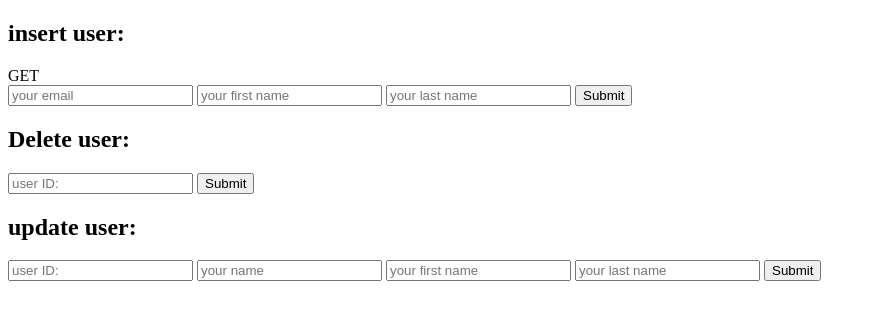
After one commit to haranba/barak.haran, a Flask app: page /INSERT in a window 1280 px wide. The commit adds this page. Shown: the top 320 px of the page, without its empty margins (0-876 px from the left). Run offline with Flask 2, Linux system fonts and the light colour scheme.

Commit message:
assingment10

```diff
--- a/flaskProject/app.py
+++ b/flaskProject/app.py
@@ -1,4 +1,5 @@
-from flask import Flask, render_template, request, session
+from flask import Flask, render_template, request, session, Blueprint, flash, redirect
+import mysql.connector
 
 app = Flask(__name__)
 app.secret_key = '123'
@@ -77,3 +78,74 @@ def block():
 
 if __name__ == '__main__':
     app.run(debug=True)
+
+assignment10 = Blueprint('assignment10', __name__,
+                         static_folder='static',
+                         static_url_path='/assignment10',
+                         template_folder='templates')
+
+
+def interact_db(query, query_type: str):
+    return_value = False
+    connection = mysql.connector.connect(host='localhost',
+                                         user='root',
+                                         passwd='barak123',
+                                         database='assigment10')
+    cursor = connection.cursor(named_tuple=True)
+    cursor.execute(query)
+
+    if query_type == 'commit':
+        connection.commit()
+        return_value = True
+
+    if query_type == 'fetch':
+        query_result = cursor.fetchall()
+        return_value = query_result
+
+    connection.close()
+    cursor.close()
+    return return_value
+
+
+@app.route('/assignment10', methods=['GET', 'POST'])
+def assignment10():
+    return render_template('assignment10.html')
+
+
+@app.route('/users', methods=['GET', 'POST'])
+def users():
+    query = "select * from users"
+    query_result = interact_db(query=query, query_type='fetch')
+    return render_template('users.html', users=query_result)
+
+
+@app.route('/INSERT', methods=['GET', 'POST'])
+def insert_user():
+    if request.method == 'POST':
+        email = request.form['email']
+        firstname = request.form['firstname']
+        lastname = request.form['lastname']
+        query = "INSERT INTO users(email, firstname, lastname) VALUES ('%s', '%s', '%s')" % (
+            email, firstname, lastname)
+        interact_db(query=query, query_type='commit')
+        return redirect('/users')
+    return render_template('assignment10.html', req_method=request.method)
+
+
+@app.route('/DELETE', methods=['GET', 'POST'])
+def delete_user():
+    if request.method == 'POST':
+        id2 = request.args['id']
+        query = "DELETE FROM users Where id='%s';" % id2
+        interact_db(query=query, query_type='commit')
+        return redirect('/assignment10')
+
+
+@app.route('/UPDATE', methods=['GET', 'POST'])
+def update_user():
+    if request.method == 'POST':
+        firstname = request.args['firstname']
+        id2 = request.args['id']
+        query = "UPDATE users SET age = %s WHERE ID= %s" % (firstname, id2)
+        interact_db(query=query, query_type='commit')
+        return redirect('/assignment10')
--- a/flaskProject/static/css/MainPage.css
+++ b/flaskProject/static/css/MainPage.css
@@ -59,7 +59,7 @@ h1 {
     cursor: pointer;
     position: relative;
     z-index: 0;
-    margin: 80px 40px 20px;
+    margin: 70px 30px 20px;
     border-radius: 10px;
 }
 .glow-on-hover1 {
--- /dev/null
+++ b/flaskProject/templates/assignment10.html
@@ -0,0 +1,34 @@
+<!DOCTYPE html>
+<html lang="en">
+<head>
+    <meta charset="UTF-8">
+    <title>Title</title>
+</head>
+<body>
+<h2> insert user:</h2>
+{{ req_method }}
+<form action="/INSERT" method="POST">
+    <label><input name="email" type="email" placeholder="your email"> </label>
+    <label><input name="firstname" type="text" placeholder="your first name"></label>
+    <label><input name="lastname" type="text" placeholder="your last name"> </label>
+    <input type="submit">
+</form>
+
+<h2> Delete user:</h2>
+<form action="/DELETE" method="POST">
+    <label><input name="id" type="text" placeholder="user ID:"> </label>
+    <input type="submit">
+</form>
+
+<h2> update user:</h2>
+<form action="/UPDATE" method="POST">
+
+    <label><input name="id" type="text" placeholder="user ID:"> </label>
+    <label><input name="email" type="email" placeholder="your name"> </label>
+    <label><input name="firstname" type="text" placeholder="your first name"></label>
+    <label><input name="lastname" type="text" placeholder="your last name"> </label>
+    <input type="submit">
+</form>
+
+</body>
+</html>
```
Also changed, not shown: flaskProject/templates/insertUser.html (added, +10 -0 lines), flaskProject/templates/mainPage.html (+7 -4 lines), flaskProject/templates/users.html (added, +22 -0 lines).
